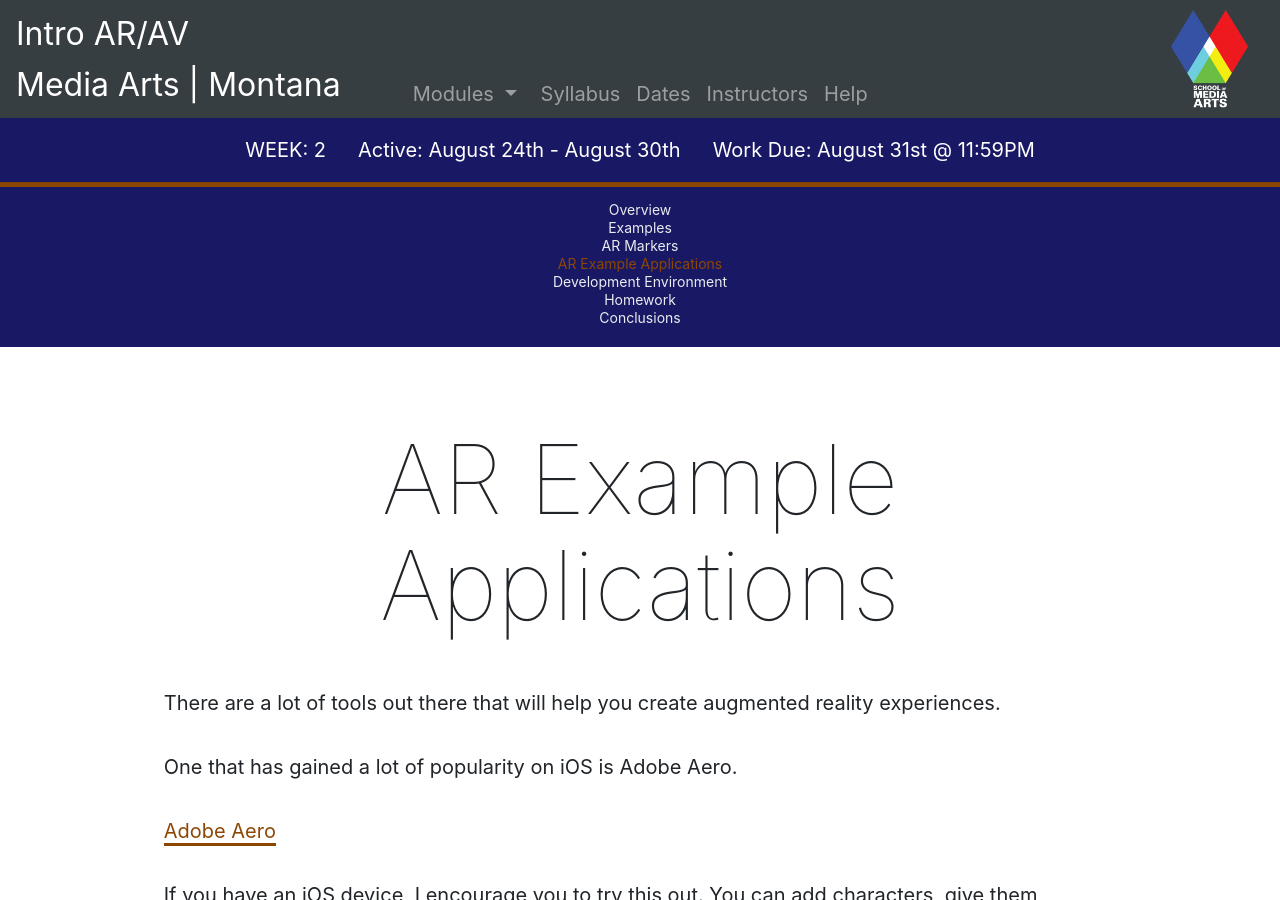
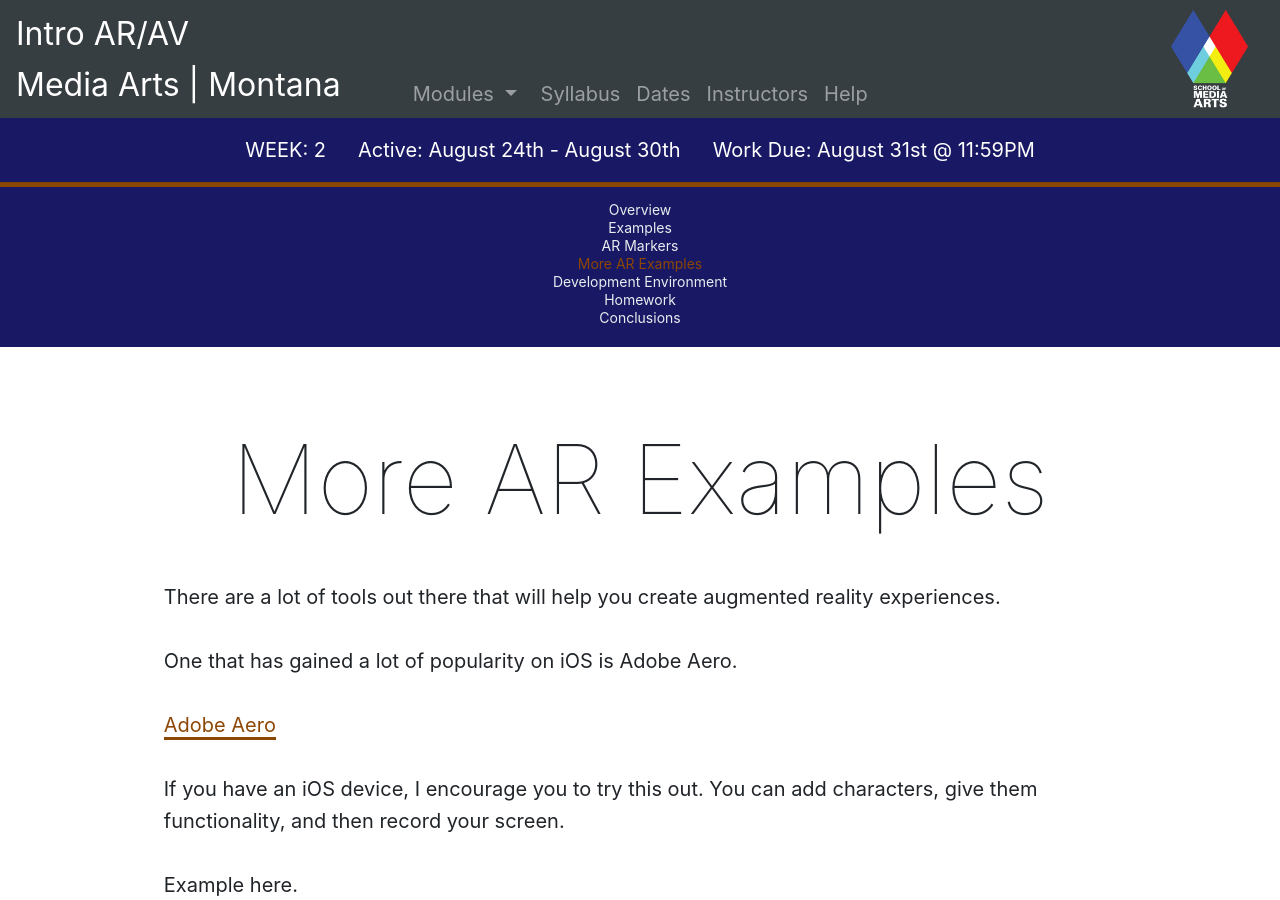
Before and after one commit to Montana-Media-Arts/391_ARVR-Fall2020, a Jekyll site: the page built from modules/week-2/_posts/2017-01-06-ar-example-applications.md, in a window 1280 px wide and 900 px high. Built offline with Jekyll 4.4.1, drawn with Linux system fonts in a browser that asks for light colours; nearby versions of some CDN libraries.

Commit message:
Update 2017-01-06-ar-example-applications.md

```diff
--- a/modules/week-2/_posts/2017-01-06-ar-example-applications.md
+++ b/modules/week-2/_posts/2017-01-06-ar-example-applications.md
@@ -1,10 +1,10 @@
 ---
-title: AR Example Applications
+title: More AR Examples
 module: 2
 ---
 
 
-# AR Example Applications
+# More AR Examples
 
 
 There are a lot of tools out there that will help you create augmented reality experiences.
```
